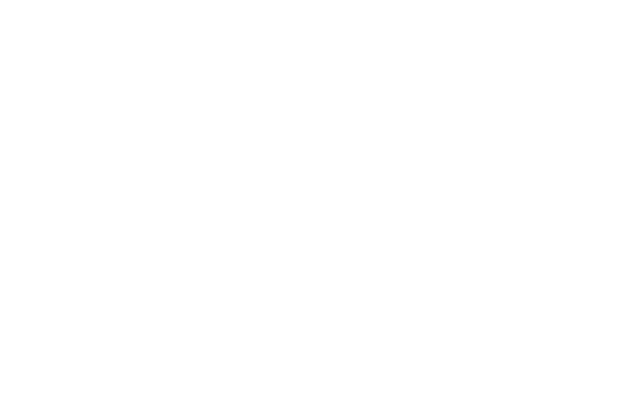
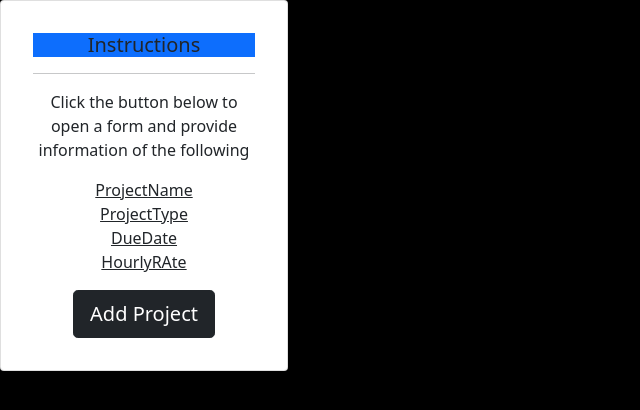
Before and after one commit to vcapella/Mini-Project_Project-Tracker, a plain HTML site: page index.html in a window 1280 px wide. Shown: the whole page, without its empty margins (0-640 px from the left). Drawn offline with nearby package versions, Linux system fonts and the light colour scheme.

Commit message:
card setup

```diff
--- a/CSS/style.css
+++ b/CSS/style.css
@@ -0,0 +1,6 @@
+.Firstclass{
+    margin:10rem;
+}
+body{
+    background-color: black;
+}
--- a/index.html
+++ b/index.html
@@ -5,8 +5,40 @@
     <meta http-equiv="X-UA-Compatible" content="IE=edge">
     <meta name="viewport" content="width=device-width, initial-scale=1.0">
     <title>Project_Tracker</title>
+    <!-- extrenal style sheet -->
+
+    <link href="https://cdn.jsdelivr.net/npm/bootstrap@5.1.1/dist/css/bootstrap.min.css" rel="stylesheet" integrity="sha384-F3w7mX95PdgyTmZZMECAngseQB83DfGTowi0iMjiWaeVhAn4FJkqJByhZMI3AhiU" crossorigin="anonymous">
+    <script src="https://cdn.jsdelivr.net/npm/@popperjs/core@2.9.3/dist/umd/popper.min.js" integrity="sha384-W8fXfP3gkOKtndU4JGtKDvXbO53Wy8SZCQHczT5FMiiqmQfUpWbYdTil/SxwZgAN" crossorigin="anonymous"></script>
+<script src="https://cdn.jsdelivr.net/npm/bootstrap@5.1.1/dist/js/bootstrap.min.js" integrity="sha384-skAcpIdS7UcVUC05LJ9Dxay8AXcDYfBJqt1CJ85S/CFujBsIzCIv+l9liuYLaMQ/" crossorigin="anonymous"></script>
+<link rel="stylesheet" href="./CSS/style.css">
 </head>
 <body>
+    <section class=firstcard>
+    <div class="row">
+        <div class="col-lg-3">
+    <div class="card" style="width: 18rem;">
 
+        <div class="card-body">
+            <div class="card-body text-center">
+          <h5 class="card-title bg-primary ">Instructions</h5>
+          <hr>
+          <p>Click the button below to open a form and provide information of the following</p>
+          <ul class="list-unstyled">
+
+            <li class="ProjectName"><a href="" class="link-dark">ProjectName</a></li>
+            <li class="ProjectType"><a href="" class="link-dark">ProjectType</a></li>
+            <li class="DueDate"><a href="" class="link-dark">DueDate</a></li>
+            <li class="HourlyRAte"><a href="" class="link-dark">HourlyRAte</a></li>
+          </ul>
+          <button type="button" class="btn btn-dark btn-lg">Add Project</button>
+        </div>
+      </div>
+    </div>
+
+        </div>
+        </div>
+
+    </div>
+</section>
 </body>
 </html>
```
